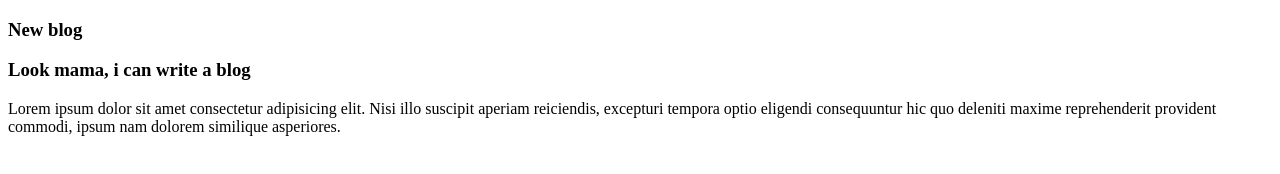
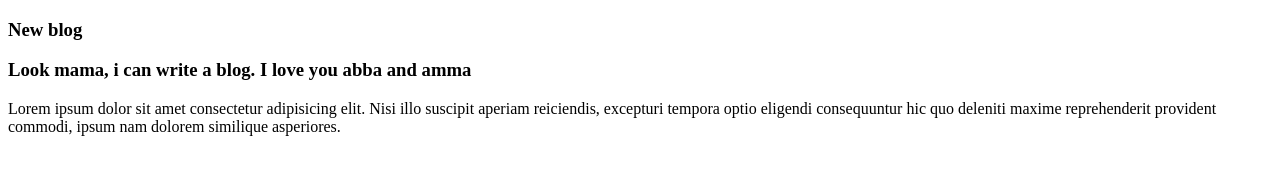
Before and after one commit to rajibhasan01/my-third-repo, a plain HTML site: page index.html in a window 1280 px wide. Drawn offline with Linux system fonts and the light colour scheme.

Commit message:
abba is love

```diff
--- a/index.html
+++ b/index.html
@@ -10,7 +10,7 @@
 
     <div>
         <h3>New blog</h3>
-        <h3>Look mama, i can write a blog</h3>
+        <h3>Look mama, i can write a blog. I love you abba and amma</h3>
         <p>Lorem ipsum dolor sit amet consectetur adipisicing elit. Nisi illo suscipit aperiam reiciendis, excepturi tempora optio eligendi consequuntur hic quo deleniti maxime reprehenderit provident commodi, ipsum nam dolorem similique asperiores.</p>
     </div>
 
```
